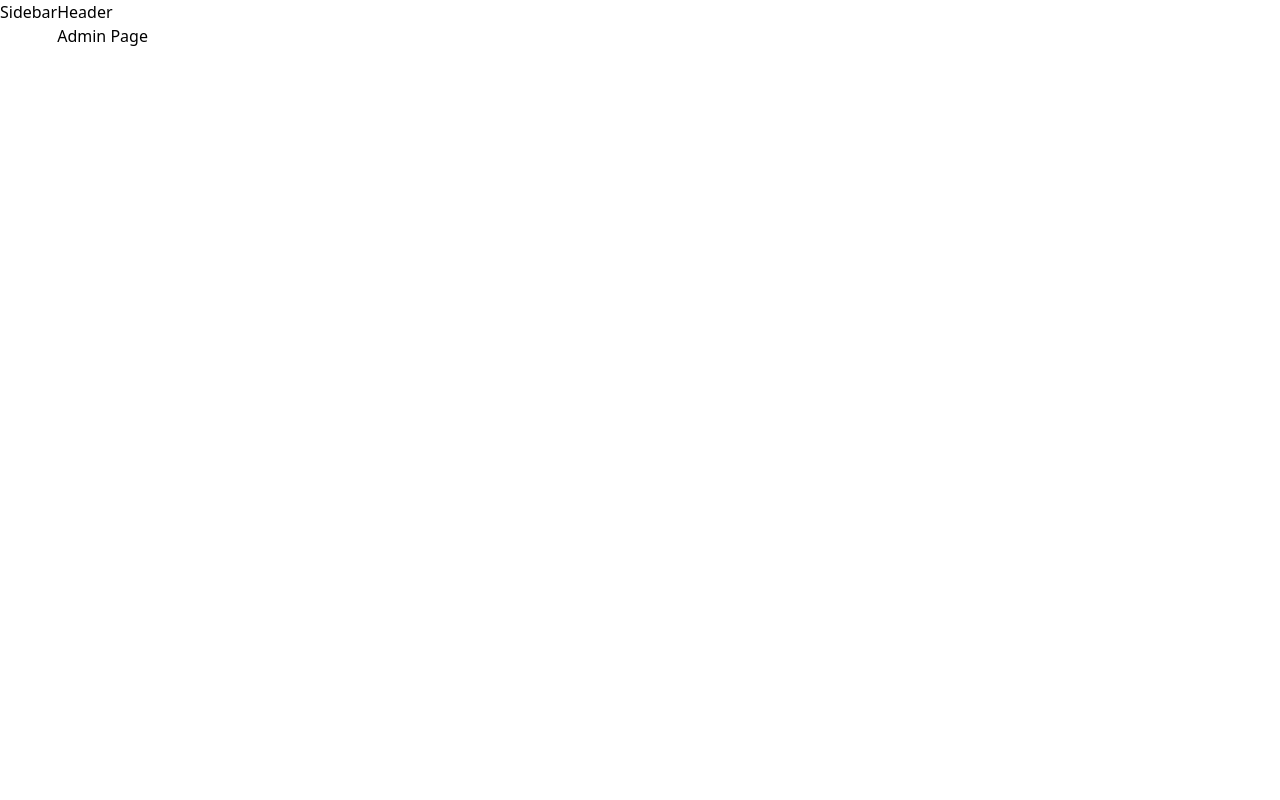
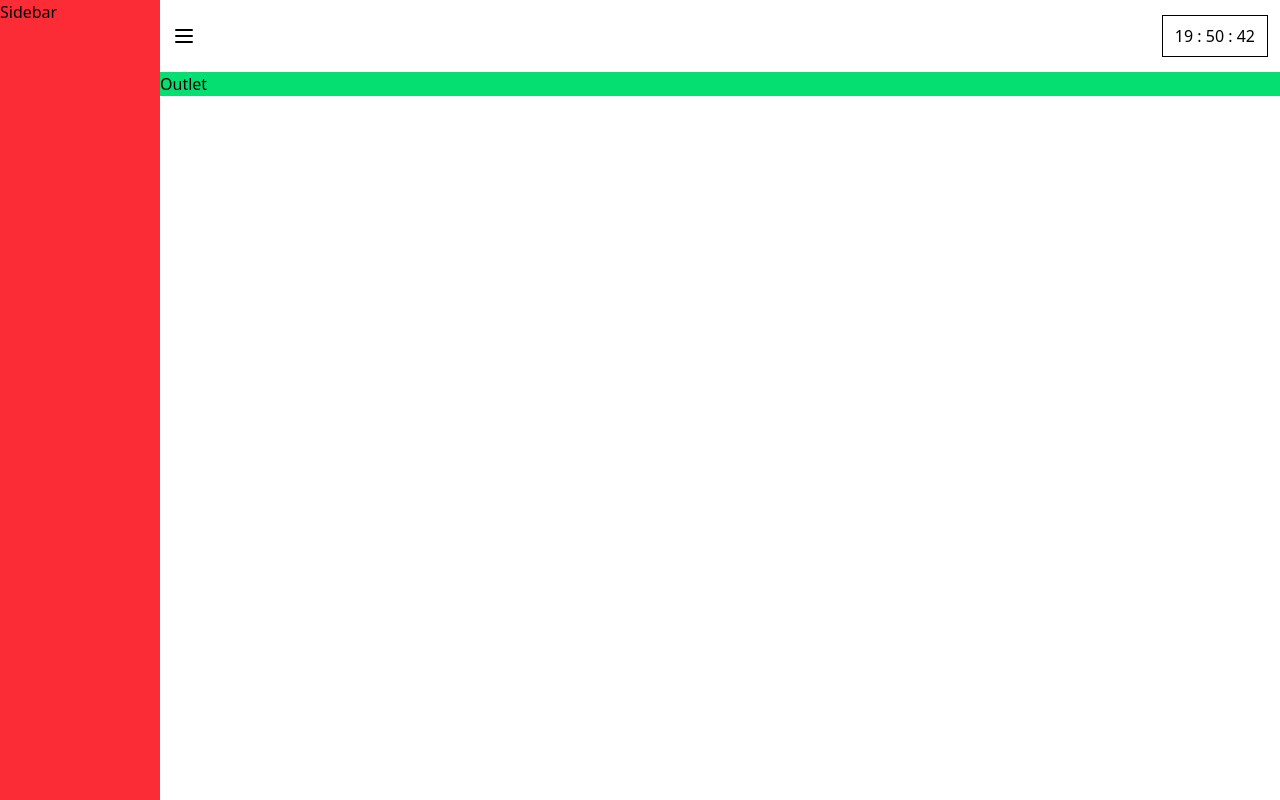
Before and after one commit to Cyber9jaDev/car-booking-application-frontend, a Next.js app: page /admin in a window 1280 px wide. Built offline with nearby package versions, Linux system fonts and the light colour scheme.

Commit message:
admin dashboard header

```diff
--- a/src/app/(home)/contact/page.tsx
+++ b/src/app/(home)/contact/page.tsx
@@ -1,7 +1,8 @@
 export default function Contact() {
   return (
-    <div>
+    <div className="min-h-100 bg-">
       Enter
+      ds
     </div>
   );
 }
--- a/src/app/admin/layout.tsx
+++ b/src/app/admin/layout.tsx
@@ -2,23 +2,17 @@ import Header from "@/components/admin/Header";
 import Sidebar from "@/components/admin/Sidebar";
 import { ReactNode } from "react";
 import '../globals.css';
-// import ""
 
-export default function AdminRootLayout({
-  children,
-}: {
-  children: ReactNode;
-}) {
+export default function AdminRootLayout({ children }: { children: ReactNode }) {
   return (
     <html lang="en">
       <body>
-        <main className="relative flex w-full">
+        <main className="relative flex w-full h-screen bg-blue">
           {/* left */}
           <Sidebar />
-
           {/* Right */}
-          <div>
-            <Header />
+          <div className="flex-1 w-7/8 h-full">
+            <Header/>
             {children}
           </div>
         </main>
--- a/src/app/admin/page.tsx
+++ b/src/app/admin/page.tsx
@@ -1,7 +1,10 @@
+import Header from "@/components/admin/Header";
+import Outlet from "@/components/admin/Outlet";
+
 export default function AdminPage() {
   return (
-    <div>
-      Admin Page
+    <div className="w-full bg-green-400">
+      <Outlet/>
     </div>
   );
 }
--- /dev/null
+++ b/src/components/admin/Dashboard.tsx
@@ -0,0 +1,7 @@
+export default function Dashboard() {
+  return (
+    <div>
+      Enter
+    </div>
+  );
+}
--- a/src/components/admin/Header.tsx
+++ b/src/components/admin/Header.tsx
@@ -1,7 +1,11 @@
+import { Menu } from "lucide-react";
+import Time from "./Time";
+
 export default function Header() {
   return (
-    <div>
-      Header
-    </div>
+    <header className="flex w-full h-18 items-center px-3">
+      <Menu className="cursor-pointer "/>
+      <Time/>
+    </header>
   );
 }
--- /dev/null
+++ b/src/components/admin/Outlet.tsx
@@ -0,0 +1,7 @@
+export default function Outlet() {
+  return (
+    <div className="w-full">
+      Outlet
+    </div>
+  );
+}
--- a/src/components/admin/Sidebar.tsx
+++ b/src/components/admin/Sidebar.tsx
@@ -1,6 +1,6 @@
 export default function Sidebar() {
   return (
-    <div>
+    <div className="w-1/8 h-full bg-red-500">
       Sidebar
     </div>
   );
--- /dev/null
+++ b/src/components/admin/Tickets.tsx
@@ -0,0 +1,7 @@
+export default function Tickets() {
+  return (
+    <div>
+      Enter
+    </div>
+  );
+}
--- /dev/null
+++ b/src/components/admin/Time.tsx
@@ -0,0 +1,28 @@
+"use client";
+
+import { memo, useEffect, useState } from 'react'
+
+const Time = () => {
+  const [time, setTime] = useState({
+    hour: new Date().getHours(),
+    minute: new Date().getMinutes(),
+    second: new Date().getSeconds(),
+  });
+
+  useEffect(() => {
+    const time_ = setInterval(() => {
+      setTime({ hour: new Date().getHours(), minute: new Date().getMinutes(), second: new Date().getSeconds()})
+    }, 1000);
+    return () => clearInterval(time_);
+  }, []);
+
+  const { hour, minute, second } = time;
+  return (
+    <div className="date py-2 px-3 me-sm-2 me-lg-3 ms-auto border border-1 border-black">
+      <span>{ hour }</span> <span>:</span> <span> { minute } </span> <span className=''>:</span> <span> { second } </span>
+    </div>
+  )
+}
+
+const MemoizedTime =  memo<typeof Time>(Time);
+export default MemoizedTime;
```
